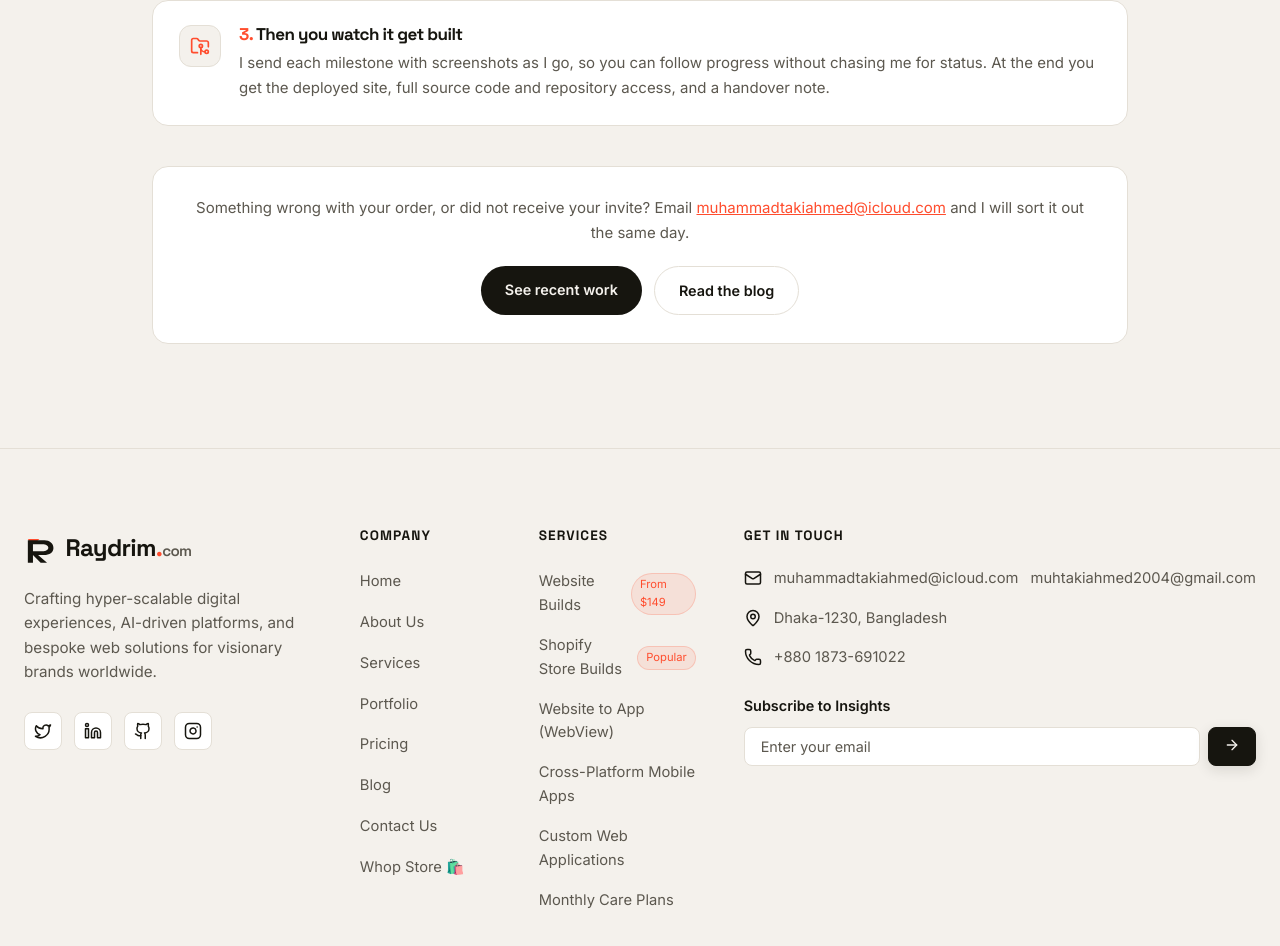
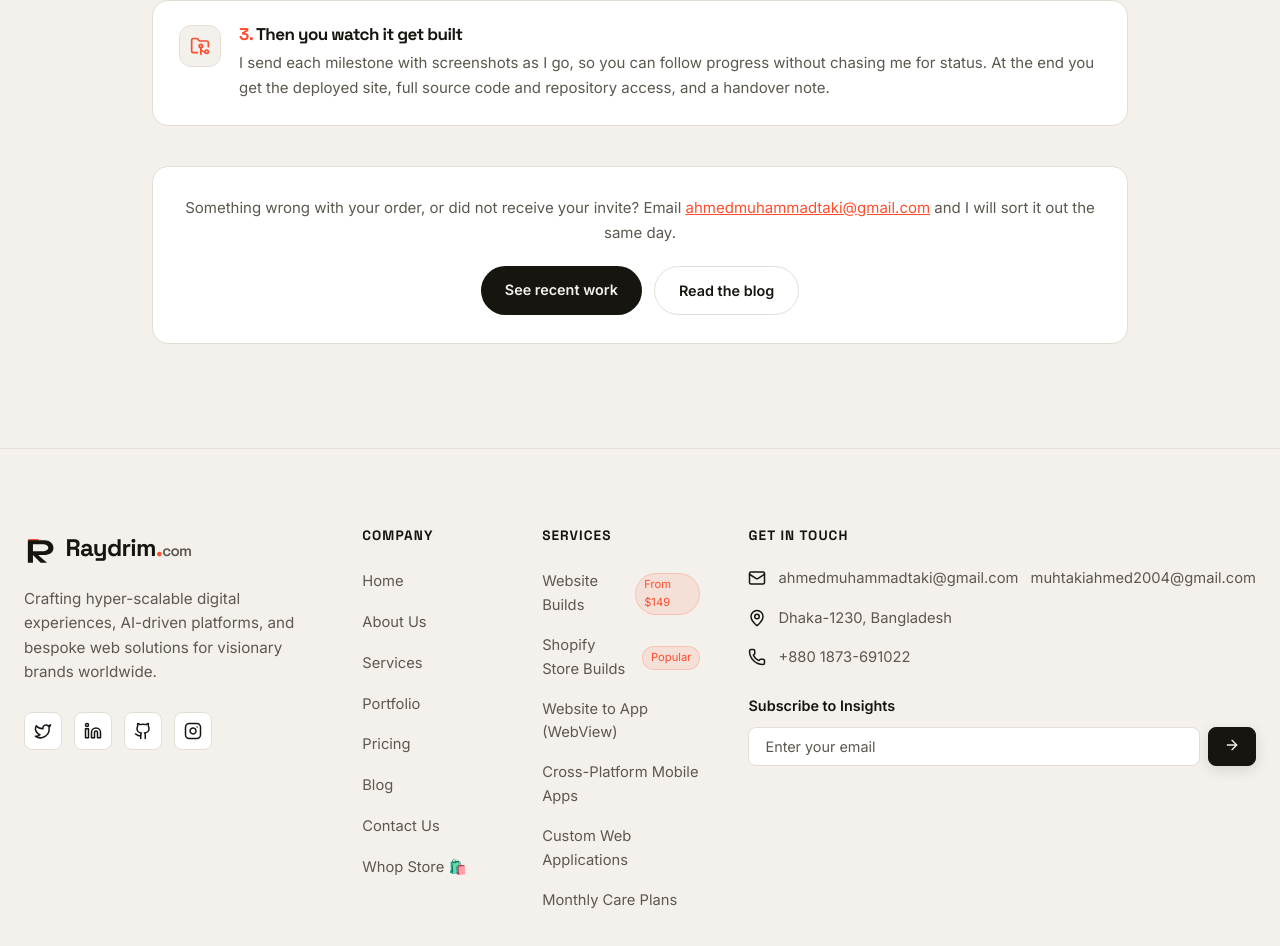
Before and after one commit to takiahmed24/raydrim, a Next.js app: page /checkout/complete in a window 1280 px wide. Shown: the part 733-1679 px from the top of the page. Built offline with nearby package versions, Linux system fonts and the light colour scheme.

Commit message:
completely remove icloud.com email across codebase and route.ts fallbacks

```diff
--- a/src/app/api/contact/route.ts
+++ b/src/app/api/contact/route.ts
@@ -2,8 +2,8 @@ import { NextRequest, NextResponse } from 'next/server';
 import { Resend } from 'resend';
 
 const resend = new Resend(process.env.RESEND_API_KEY);
-const CONTACT_EMAIL = process.env.CONTACT_EMAIL || 'muhammadtakiahmed@icloud.com';
-const CONTACT_EMAIL_ALT = process.env.CONTACT_EMAIL_ALT || 'ahmedmuhammadtaki@gmail.com';
+const CONTACT_EMAIL = process.env.CONTACT_EMAIL || 'ahmedmuhammadtaki@gmail.com';
+const CONTACT_EMAIL_ALT = process.env.CONTACT_EMAIL_ALT || 'muhtakiahmed2004@gmail.com';
 
 export interface ContactPayload {
   name: string;
--- a/src/app/checkout/complete/page.tsx
+++ b/src/app/checkout/complete/page.tsx
@@ -78,8 +78,8 @@ export default function CheckoutCompletePage() {
         <div className={styles.footerNote}>
           <p className={styles.footerText}>
             Something wrong with your order, or did not receive your invite? Email{' '}
-            <a href="mailto:muhammadtakiahmed@icloud.com" className={styles.inlineLink}>
-              muhammadtakiahmed@icloud.com
+            <a href="mailto:ahmedmuhammadtaki@gmail.com" className={styles.inlineLink}>
+              ahmedmuhammadtaki@gmail.com
             </a>{' '}
             and I will sort it out the same day.
           </p>
--- a/src/app/contact/page.tsx
+++ b/src/app/contact/page.tsx
@@ -39,7 +39,7 @@ export default function ContactPage() {
     mainEntity: {
       '@type': 'Organization',
       name: 'Raydrim Digital Agency',
-      email: 'muhammadtakiahmed@icloud.com',
+      email: 'ahmedmuhammadtaki@gmail.com',
       telephone: '+8801873691022',
       address: {
         '@type': 'PostalAddress',
--- a/src/app/layout.tsx
+++ b/src/app/layout.tsx
@@ -98,7 +98,7 @@ export default function RootLayout({
     logo: 'https://raydrim.com/logo.svg',
     description:
       'Raydrim builds high-performance web applications, mobile apps, e-commerce stores, and digital products.',
-    email: 'muhammadtakiahmed@icloud.com',
+    email: 'ahmedmuhammadtaki@gmail.com',
     telephone: '+8801873691022',
     address: {
       '@type': 'PostalAddress',
@@ -114,7 +114,7 @@ export default function RootLayout({
     ],
     contactPoint: {
       '@type': 'ContactPoint',
-      email: 'muhammadtakiahmed@icloud.com',
+      email: 'ahmedmuhammadtaki@gmail.com',
       telephone: '+8801873691022',
       contactType: 'customer support',
     },
--- a/src/app/privacy/page.tsx
+++ b/src/app/privacy/page.tsx
@@ -265,7 +265,7 @@ export default function PrivacyPolicyPage() {
               <div className={styles.contactBox}>
                 <p><strong>Raydrim Data Protection Office</strong></p>
                 <p><strong>Business Owner:</strong> Muhammad Taki Ahmed</p>
-                <p><strong>Email:</strong> <a href="mailto:muhammadtakiahmed@icloud.com" className={styles.contactLink}>muhammadtakiahmed@icloud.com</a></p>
+                <p><strong>Email:</strong> <a href="mailto:ahmedmuhammadtaki@gmail.com" className={styles.contactLink}>ahmedmuhammadtaki@gmail.com</a></p>
                 <p><strong>Phone / Mobile:</strong> +880 1873-691022</p>
                 <p><strong>Registered Address:</strong> Dhaka-1230, Bangladesh</p>
                 <p><strong>Website:</strong> <a href="https://raydrim.com" className={styles.contactLink}>https://raydrim.com</a></p>
--- a/src/app/terms/page.tsx
+++ b/src/app/terms/page.tsx
@@ -197,7 +197,7 @@ export default function TermsOfServicePage() {
                   <strong>Whop Purchases:</strong> Purchases completed via Whop storefronts are also backed by Whop buyer guarantees.
                 </li>
                 <li className={styles.listItem}>
-                  <strong>Refund Requests:</strong> Submit requests to <code>muhammadtakiahmed@icloud.com</code>. All inquiries receive a response within 24 hours.
+                  <strong>Refund Requests:</strong> Submit requests to <code>ahmedmuhammadtaki@gmail.com</code>. All inquiries receive a response within 24 hours.
                 </li>
               </ul>
             </section>
@@ -258,7 +258,7 @@ export default function TermsOfServicePage() {
               <div className={styles.contactBox}>
                 <p><strong>Raydrim</strong></p>
                 <p><strong>Founder & Developer:</strong> Muhammad Taki Ahmed</p>
-                <p><strong>Email:</strong> <a href="mailto:muhammadtakiahmed@icloud.com" className={styles.contactLink}>muhammadtakiahmed@icloud.com</a></p>
+                <p><strong>Email:</strong> <a href="mailto:ahmedmuhammadtaki@gmail.com" className={styles.contactLink}>ahmedmuhammadtaki@gmail.com</a></p>
                 <p><strong>Phone:</strong> +880 1873-691022</p>
                 <p><strong>Location:</strong> Dhaka-1230, Bangladesh</p>
                 <p><strong>Website:</strong> <a href="https://raydrim.com" className={styles.contactLink}>https://raydrim.com</a></p>
--- a/src/components/layout/Footer.tsx
+++ b/src/components/layout/Footer.tsx
@@ -121,7 +121,7 @@ export default function Footer() {
             <ul className={styles.contactList}>
               <li className={styles.contactItem}>
                 <Mail size={18} className={styles.contactIcon} />
-                <span>muhammadtakiahmed@icloud.com</span>
+                <span>ahmedmuhammadtaki@gmail.com</span>
                 <span>muhtakiahmed2004@gmail.com</span>
               </li>
               <li className={styles.contactItem}>
--- a/src/data/contactData.ts
+++ b/src/data/contactData.ts
@@ -1,6 +1,6 @@
 export const CONTACT_INFO = {
   owner: 'Muhammad Taki Ahmed',
-  email: 'muhammadtakiahmed@icloud.com',
+  email: 'ahmedmuhammadtaki@gmail.com',
   emailAlt: 'muhtakiahmed2004@gmail.com',
   phone: '+880 1873-691022',
   address: 'Dhaka-1230, Bangladesh',
@@ -37,7 +37,7 @@ export const QUICK_CONTACT_FAQS = [
   },
   {
     question: 'Can we sign an NDA before sharing sensitive details?',
-    answer: 'Yes! I respect your confidentiality. Simply request an NDA in the form message or contact me directly at muhammadtakiahmed@icloud.com and I will issue a standard NDA immediately.',
+    answer: 'Yes! I respect your confidentiality. Simply request an NDA in the form message or contact me directly at ahmedmuhammadtaki@gmail.com and I will issue a standard NDA immediately.',
   },
   {
     question: 'Do you work with non-technical founders?',
```
